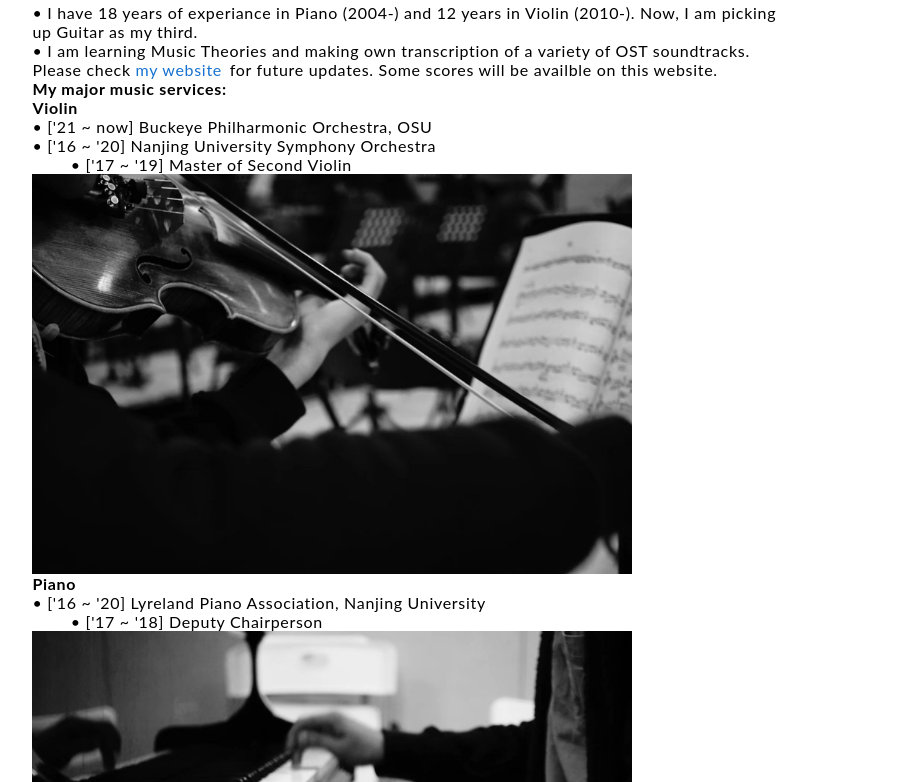
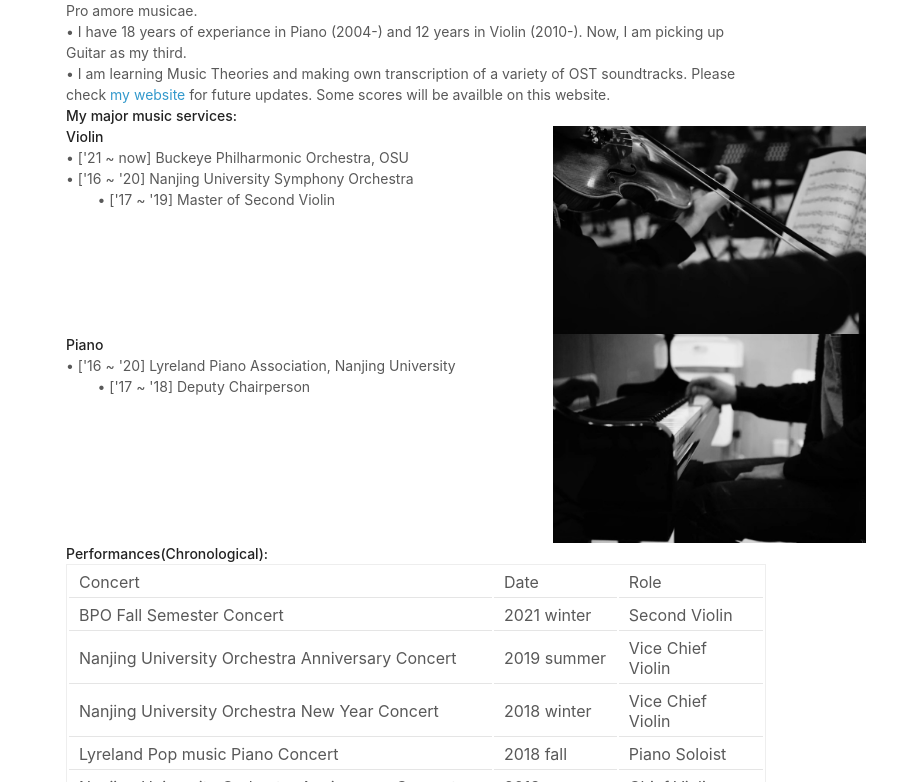
Before and after one commit to frostwing98/frostwing98.github.io, a plain HTML site: page about/index.html in a window 1280 px wide. Shown: the part 109-891 px from the top of the page, without its empty margins (224-1121 px from the left). Drawn offline with Linux system fonts and the light colour scheme.

Commit message:
update email

```diff
--- a/about/index.html
+++ b/about/index.html
@@ -1,18 +1,9 @@
+<link rel="stylesheet" href="/css/styles.css">
+<link rel="stylesheet" href="/css/pygment_trac.css">
+<body>
 
-<body>
-  <div class="body-outer">
-    <div class="body-inner">
-  <link rel="stylesheet" href="/css/white.css">
-
-
-<link rel="stylesheet" href="/css/white.css">
-<body  style='font-family:"Lato"; font-size:18px'>
-  <div width="800" border="0" cellspacing="0" cellpadding="0">
-    <table width="800" border="0" align="center" cellspacing="0" cellpadding="0">
-      <tbody>
-
-          <tr>
-            <td width="100%" valign="middle">
+  <div class="wrapper">
+    <section>
       <h1>About</h1>
       <heading>Pro amore musicae.</heading>
       <p> &#8226; I have 18 years of experiance in Piano (2004-) and 12 years in Violin (2010-). Now, I am picking up Guitar as my third.</p>
@@ -21,26 +12,21 @@
 
 
       <p><strong> My major music services:</strong></p>
-      <div class="row">
-        <div class="left">
+      <div style="overflow:hidden;width:800">
+        <img src="/images/1509636016522.jpeg" alt="" style="float:right;width: 313px;"  >
+        <div style="width:487px">
           <p><strong>Violin</strong></p>
           <p>&#8226; ['21 ~ now] Buckeye Philharmonic Orchestra, OSU</p>
           <p>&#8226; ['16 ~ '20] Nanjing University Symphony Orchestra</p>
           <p> &nbsp; &nbsp; &nbsp; &nbsp; &#8226; ['17 ~ '19] Master of Second Violin</p>
         </div>
-        <div class="right">
-          <img src="/images/1509636016522.jpeg" >
       </div>
-      </div>
-
-      <div class="row">
-        <div class="left">
+      <div style="overflow:hidden;width:800">
+        <img src="/images/1509636133403.jpeg" alt="" style="float:right;width: 313px;"  >
+        <div style="width:487px">
           <p><strong>Piano</strong></p>
           <p>&#8226; ['16 ~ '20] Lyreland Piano Association, Nanjing University</p>
           <p>&nbsp; &nbsp; &nbsp; &nbsp; &#8226; ['17 ~ '18] Deputy Chairperson </p>
-        </div>
-        <div class="right">
-          <img src="/images/1509636133403.jpeg" >
         </div>
       </div>
 
@@ -127,16 +113,6 @@
             <td>Piano Soloist</td>
         </tr>
     </table>
-            </td>
-
-          </tr>
-        </tbody>
-        </table>
-
-    </div>
-
-  </body>
-
-</div>
+    </section>
   </div>
 </body>
```
Lines whose indentation alone changed are shown as unchanged.
